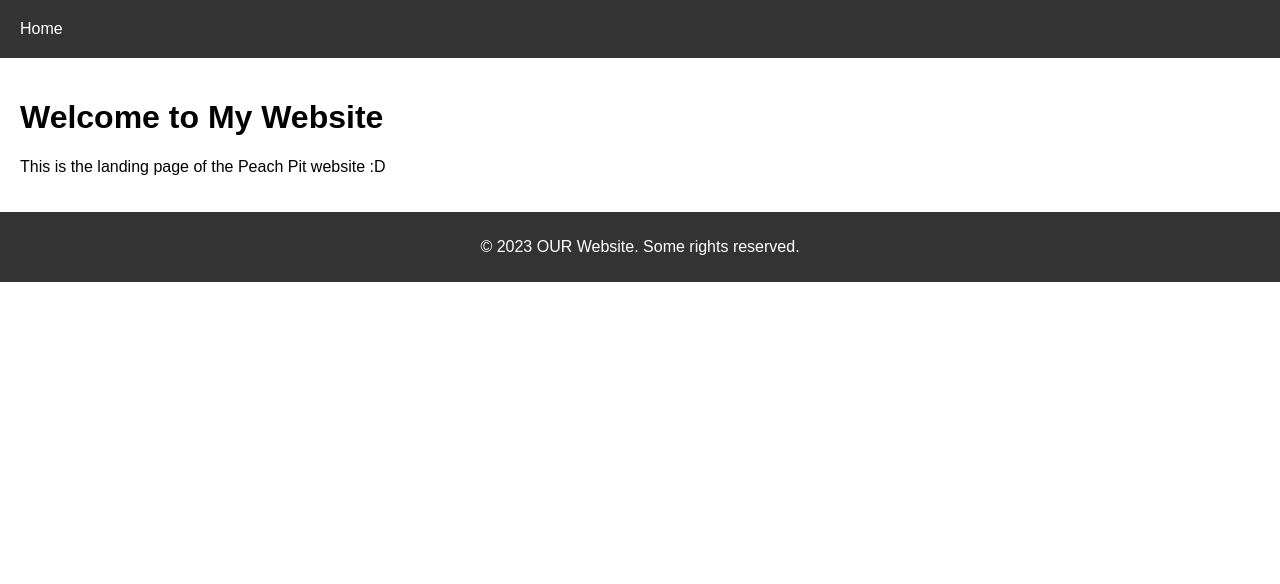
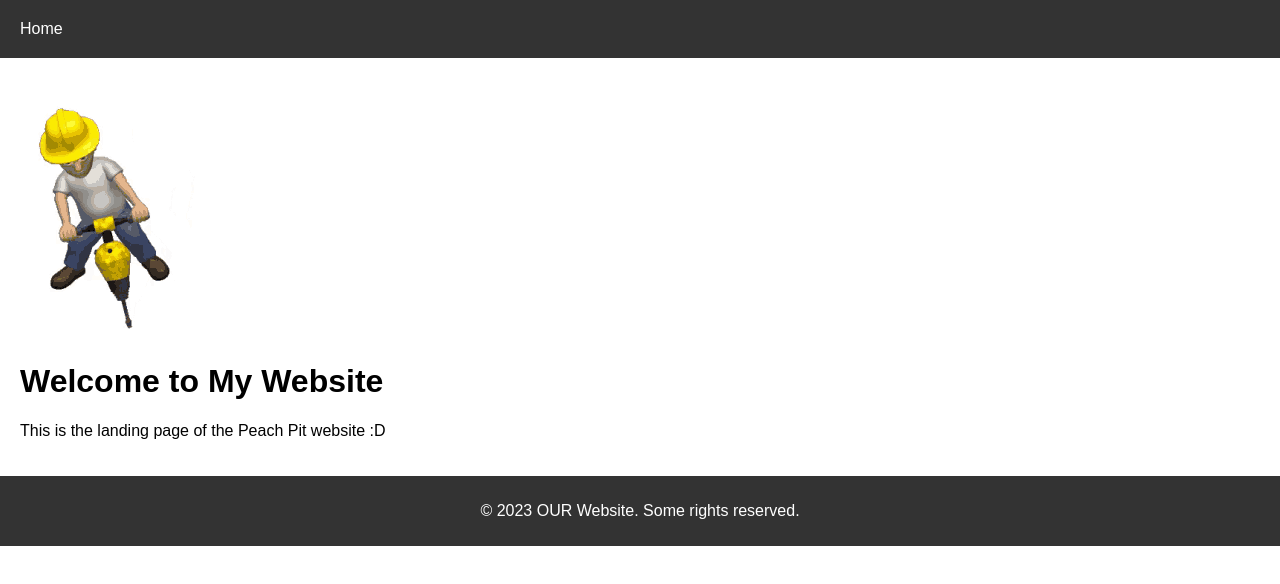
Before and after one commit to Jiffy953/Jiffy953.github.io, a plain HTML site: page index.html in a window 1280 px wide. Drawn offline with Linux system fonts and the light colour scheme.

Commit message:
jackhammer

```diff
--- a/index.html
+++ b/index.html
@@ -17,6 +17,7 @@
     </header>
 
     <main>
+        <img src="img\jackhanmer-construction-worker.gif" alt="Example GIF">
         <h1>Welcome to My Website</h1>
         <p>This is the landing page of the Peach Pit website :D</p>
     </main>
```
Also changed, not shown: img/jackhanmer-construction-worker.gif (added).
